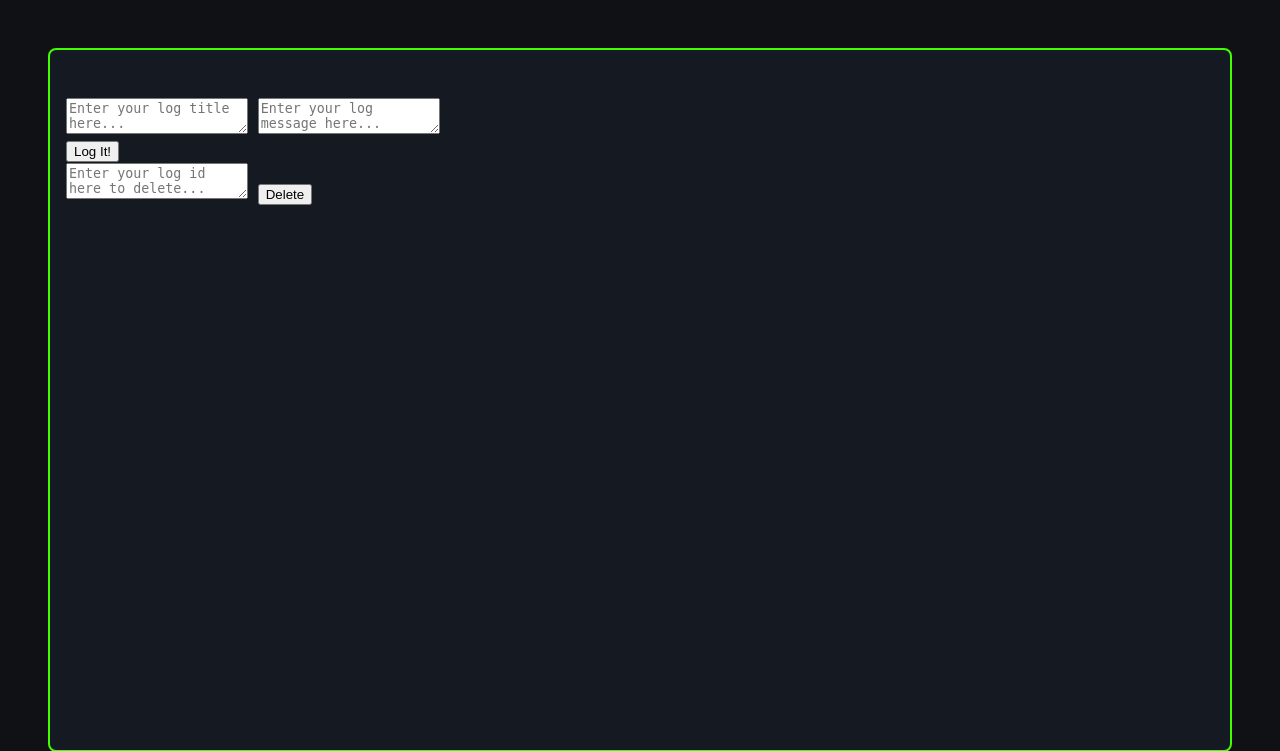
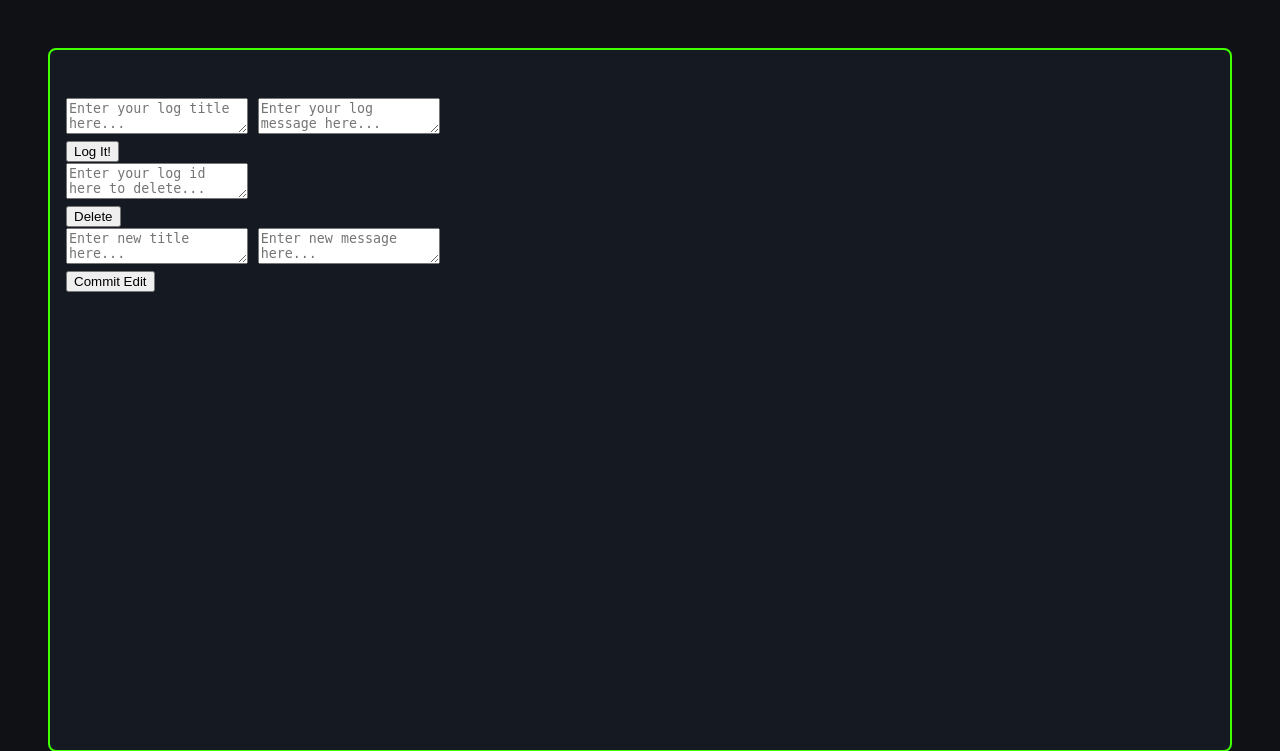
Before and after one commit to tenochca/personal_website, a FastAPI app: template templates/admin.html in a window 1280 px wide. Shown: the top 751 px of the page. Run offline with FastAPI, Linux system fonts and the light colour scheme; the template is opened without the code that fills it, so the values that code supplies are empty.

Commit message:
added new edit form to admin page

```diff
--- a/templates/admin.html
+++ b/templates/admin.html
@@ -8,8 +8,14 @@
 </form>
 
 <form id="deleteForm" action="/logs">
-    <textarea name="log_id" required placeholder="Enter your log id here to delete..."></textarea>
+    <textarea name="log_id" required placeholder="Enter your log id here to delete..."></textarea><br>
     <button type="button" onclick="deleteLog()">Delete</button>
+</form>
+
+<form id="editForm" action="/logs">
+    <textarea name="log_title" required placeholder="Enter new title here..."></textarea>
+    <textarea name="log_message" required placeholder="Enter new message here..."></textarea><br>
+    <button type="submit">Commit Edit</button>
 </form>
 {% endblock %}
 
```
